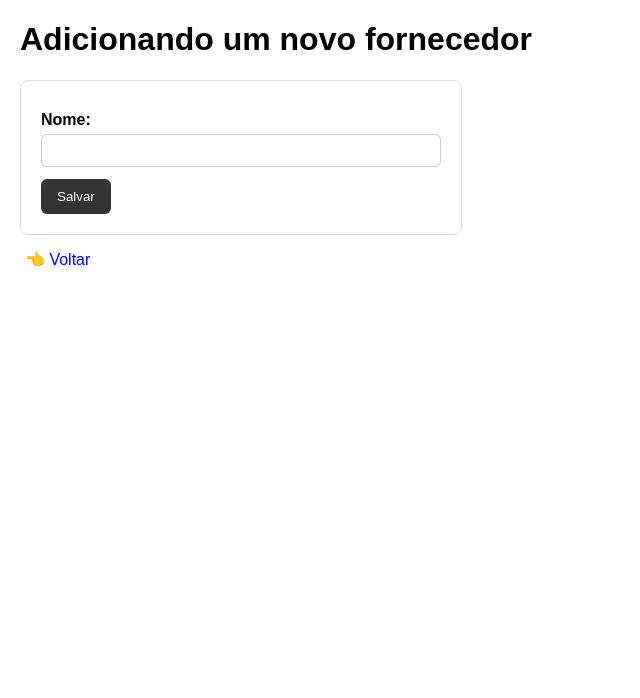
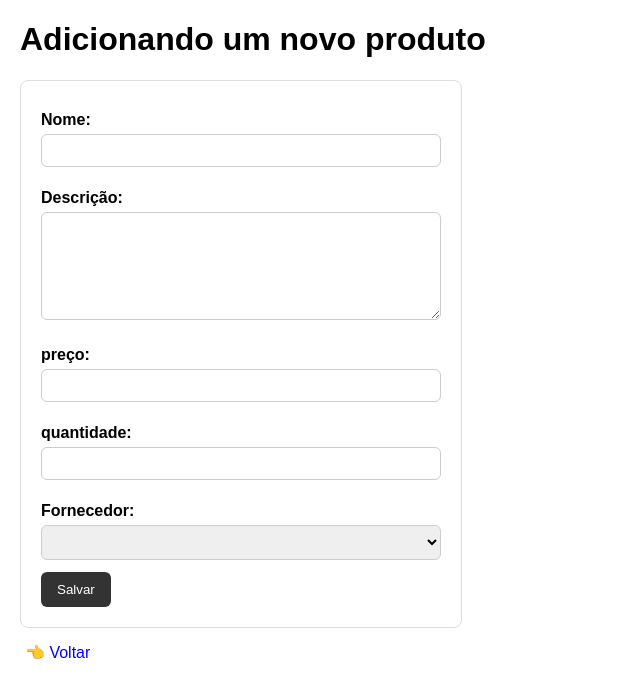
Before and after one commit to William8400/flybynight-gerenciamento, a PHP site: page /produtos/inserir.php in a window 1280 px wide. Shown: the top 698 px of the page, without its empty margins (0-640 px from the left). Run offline with PHP 8.4, Linux system fonts and the light colour scheme; data comes from the database, SQL or seed files in the repository; lists and menus that the app fills with data are empty.

Commit message:
colocando outros nomes no formulário

```diff
--- a/css/estilos.css
+++ b/css/estilos.css
@@ -49,7 +49,7 @@ label {
     margin-bottom: 5px;
 }
 
-input {
+input, textarea, select {
     width: 100%;
     padding: 8px;
     box-sizing: border-box;
--- a/produtos/inserir.php
+++ b/produtos/inserir.php
@@ -1,14 +1,22 @@
+<?php
+
+require_once "../src/fornecedor_crud.php";
+$fornecedores = buscarFornecedores($conexao);
+
+
+
+?>
 <!DOCTYPE html>
 <html lang="pt-br">
 <head>
     <meta charset="UTF-8">
     <meta name="viewport" content="width=device-width, initial-scale=1.0">
-    <title>Inserir Fornecedor</title>
+    <title>Inserir produto</title>
     <link rel="stylesheet" href="../css/estilos.css">
 </head>
 <body>
 
-<h1>Adicionando um novo fornecedor</h1>
+<h1>Adicionando um novo produto</h1>
 
 <form action="" method="post">
 
@@ -16,6 +24,26 @@
         <label for="nome">Nome:</label>
         <input type="text" name="nome" id="nome" required>
     </div>
+    <div>
+        <label for="descricao">Descrição:</label>
+        <textarea name="descricao" id="descricao" rows="6"></textarea>
+    </div>
+      <div>
+        <label for="preco">preço:</label>
+        <input type="number" name="preco" id="preco" require min="0" step="0.01">
+
+    </div>
+    <div>
+        <label for="quantidade">quantidade:</label>
+        <input type="number" name="quantidade" id="quantidade" require min="0" step="0.01">
+    </div>
+    <div>
+        <label for="fornecedor">Fornecedor:</label>
+        <select name="fornecedor" id="fornecedor">
+            <option value=""></option>
+        </select>
+    </div>
+
     <button type="submit">Salvar</button>
 </form>
 
```
